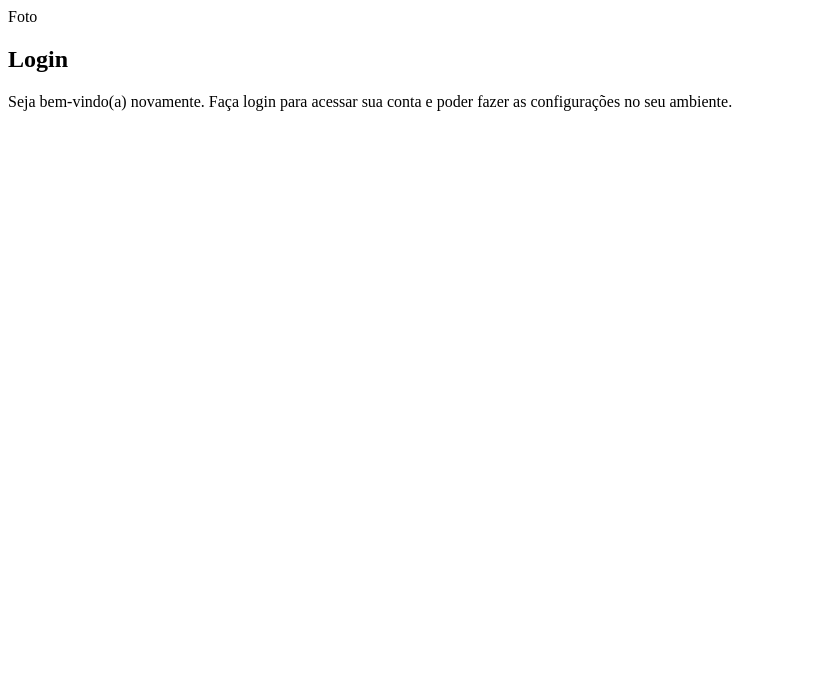
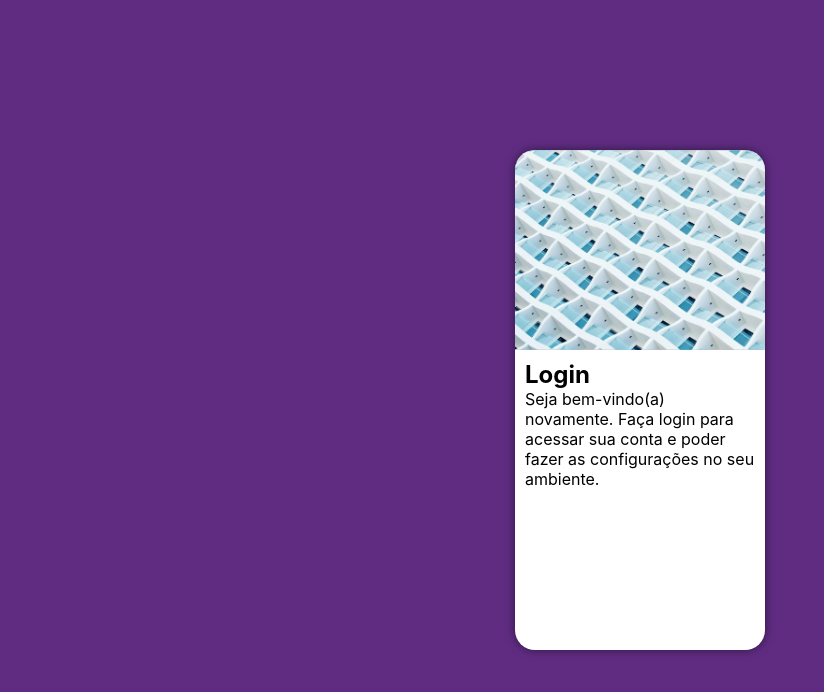
Before and after one commit to edsoncardoso658/projeto-login-v2, a plain HTML site: page index.html in a window 1280 px wide. Shown: the whole page, without its empty margins (0-824 px from the left). Drawn offline with Linux system fonts and the light colour scheme.

Commit message:
Update login

```diff
--- /dev/null
+++ b/estilos/style.css
@@ -0,0 +1,54 @@
+@charset "UTF-8";
+
+
+/*
+
+Paleta de Cores
+verde: #49a09d
+Lilas: #5f2c82
+
+*/
+
+*{
+    font-family: -apple-system, BlinkMacSystemFont, 'Segoe UI', Roboto, Oxygen, Ubuntu, Cantarell, 'Open Sans', 'Helvetica Neue', sans-serif;
+    padding: 0px;
+    margin: 0px;
+    box-sizing: border-box;
+}
+
+html, body{
+    background-color: #5f2c82;
+    height: 100vh;
+    width: 100vw;
+}
+
+main{
+    height: 100vh;
+    width: 100vw;
+    position: relative;
+}
+
+section#login{
+    height: 500px;
+    width: 250px;
+    background-color: white;
+    position: absolute;
+    top: 50%;
+    left: 50%;
+    transform: translate(-50%, -50%);
+    border-radius: 20px;
+    box-shadow: 0px 0px 10px rgba(0, 0, 0, 0.51);
+    overflow: hidden;
+}
+
+div#imagem{
+    background: #5f2c82 url(../imagens/pexels-tranthangnhat-17570742.jpg) no-repeat;
+    background-size: cover;
+    display: block;
+    height: 200px;
+}
+
+div#formulario{
+    display: block;
+    padding: 10px;
+}
--- a/imagens/index.html
+++ b/index.html
@@ -11,7 +11,6 @@
     <main>
         <section id="login">
             <div id="imagem">
-                Foto
             </div>
 
             <div id="formulario">
```
Also changed, not shown: imagens/estilos/style.css (deleted, +0 -10 lines).
